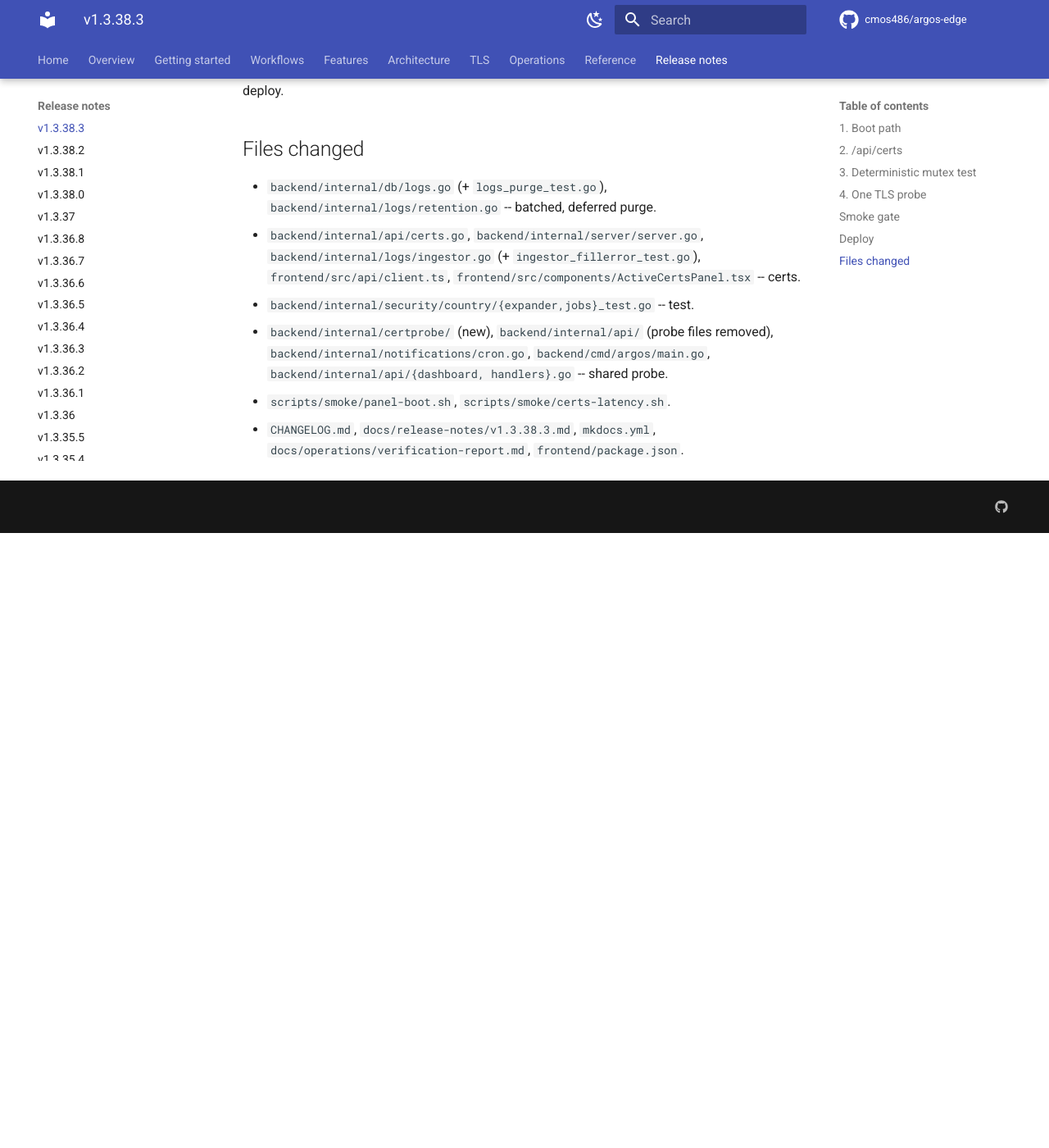
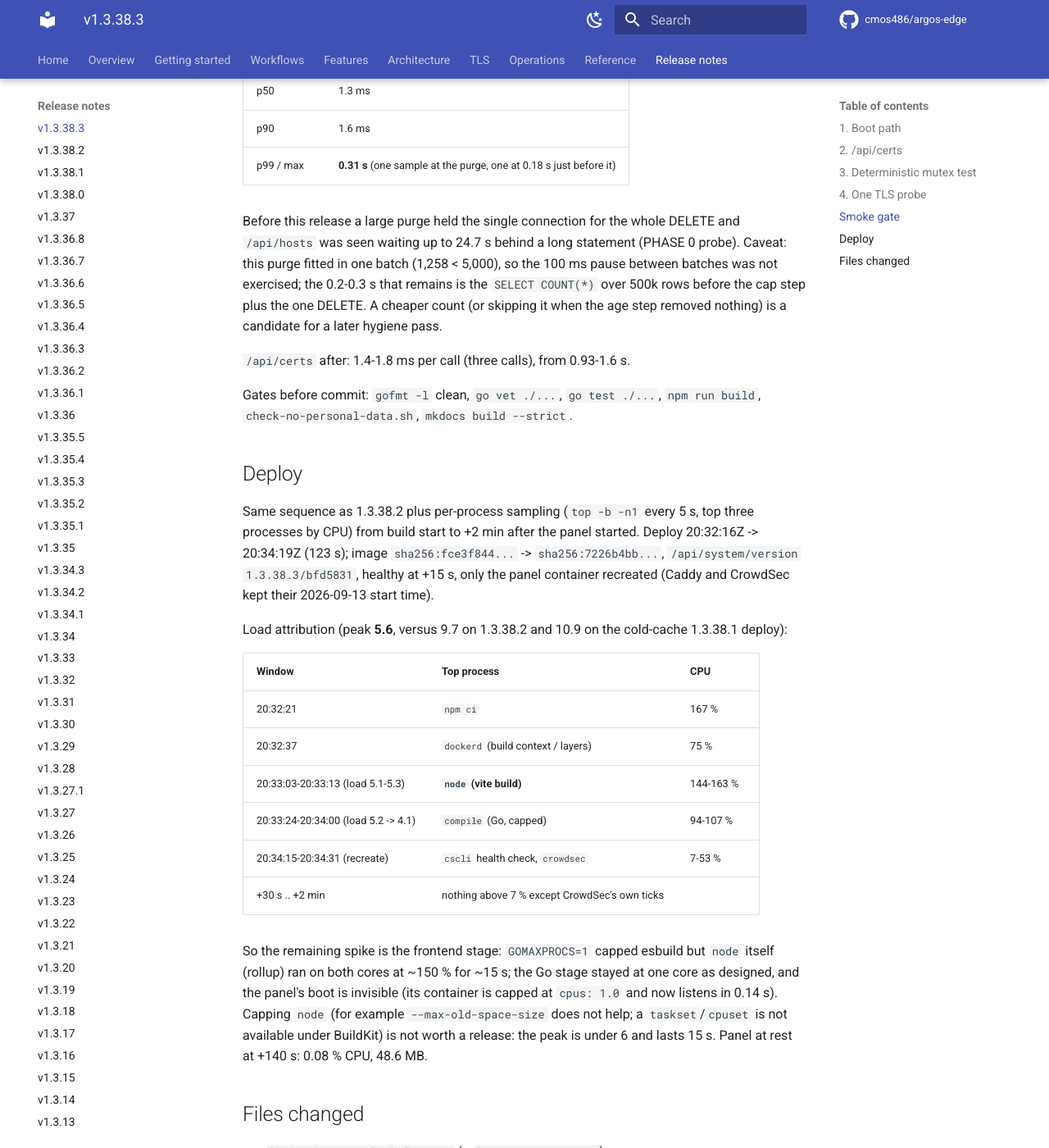
Before and after one commit to cmos486/argos-edge, an MkDocs documentation site: the page built from docs/release-notes/v1.3.38.3.md, in a window 1280 px wide and 1400 px high, scrolled down 3124 px. Shown: the whole window at 82% size. Built offline with MkDocs 1.6.1 and Material for MkDocs 9.7.7, drawn with Linux system fonts in a browser that asks for light colours; comment, search, counter and statistics services are not loaded; before the commit the page ends 3774 px from its top, so only the background shows below that; some of the changed text lies outside the part shown.

Commit message:
docs(release): record v1.3.38.3 after-smokes, purge latency and deploy attribution
Boot-to-listen 1.75 s -> 0.139 s; deferred purge 120.5 s after
listen; /api/hosts across the purge p50 1.3 ms, max 0.31 s.
/api/certs 0.93 s -> 1.4 ms, last-event 0.10 s. Deploy peak load 5.6
(from 9.7): the remainder is node/vite at ~150 % for 15 s, the Go
stage stays at one core, the panel boot is invisible.

```diff
--- a/docs/operations/verification-report.md
+++ b/docs/operations/verification-report.md
@@ -15,8 +15,7 @@
 | Post-v1.3.32 smoke scripts (v1.3.33-v1.3.36.x) | 5 |
 | v1.3.38.x smoke rows (refetch loop, cold latency, warm set, boot, certs) | 5 (4 scripts) |
 | **Total smoke scripts** | **22** |
-| EFFECT-verified PASS against prod stack (panel binary v1.3.35 / v1.3.38.x) | 19 |
-| Pending after-deploy run (panel-boot, certs-latency; v1.3.38.3) | 2 |
+| EFFECT-verified PASS against prod stack (panel binary v1.3.35 / v1.3.38.x) | 21 |
 | Gated on operator-mediated input (creds / TOTP) | 1 (auth-flow) |
 | Legacy regression test (intentionally tests broken path) | 1 (country-block) |
 | **Blockers preventing public release** | **0** |
@@ -68,8 +67,8 @@
 | Dashboard refetch loop (v1.3.38.0) | `dashboard-refetch-loop.sh` | ✅ PASS | Passive AF_PACKET count of `GET /api/dashboard/overview` on the panel's docker bridge, 60 s, operator's browser tab in the foreground: 1,293 on 1.3.35 (FAIL) -> 2 on 1.3.38.0 (PASS) |
 | Cold dashboard latency (v1.3.38.1) | `dashboard-latency.sh` | ✅ PASS | `curl -w %{time_total}` after 40 s idle (30 s cache expired) against prod, threshold 2 s: `dashboard/health` 16.5 s -> 0.044 s, `security/overview` 44.8 s -> 0.003 s (1.3.38.0 -> 1.3.38.1) |
 | Dashboard warm set + probe cache (v1.3.38.2) | `dashboard-latency.sh` (`MAX_SECONDS=1 EXPECT_CACHE=hit`) | ✅ PASS | After 40 s idle `/api/dashboard/health` 0.0007 s with `X-Argos-Cache: hit`; all four default views `hit` at +60 s after start with nobody in the panel; panel at rest 1.9 % CPU. `/api/certs` `last_checked_at` = warm-up probe time; latency still 1.06 s (LIKE in `enrichWithLastEvent`, v1.3.38.3) |
-| Panel boot path (v1.3.38.3) | `panel-boot.sh` | ⏳ pending deploy | Read-only, from the container's boot log: boot-to-listen <= 1 s and first retention purge >= 100 s after listen. Before (1.3.38.2): 1.75 s, purge before listen |
-| Certs list latency (v1.3.38.3) | `certs-latency.sh` | ⏳ pending deploy | `/api/certs` <= 0.3 s without inline last event; `/api/certs/{id}/last-event` 200 <= 0.5 s. Before (1.3.38.2): 0.93 s, 404 |
+| Panel boot path (v1.3.38.3) | `panel-boot.sh` | ✅ PASS | Read-only, from the container's boot log: boot-to-listen 1.75 s -> 0.139 s; first retention purge 120.5 s after listen (was before listen). `/api/hosts` during the purge: p50 1.3 ms, max 0.31 s |
+| Certs list latency (v1.3.38.3) | `certs-latency.sh` | ✅ PASS | `/api/certs` 0.93 s -> 0.001 s without inline last event; `/api/certs/{id}/last-event` 200 in 0.10 s (was 404) |
 
 ## Coverage gaps documented
 
--- a/docs/release-notes/v1.3.38.3.md
+++ b/docs/release-notes/v1.3.38.3.md
@@ -100,9 +100,32 @@
 
 | Smoke | Before (1.3.38.2) | After (1.3.38.3) |
 |---|---|---|
-| `panel-boot.sh`: boot-to-listen <= 1 s; first purge >= 100 s after listen | 1.75 s; purge 0.1 s before listen (FAIL) | _pending deploy_ |
-| `certs-latency.sh`: `/api/certs` <= 0.3 s; no inline event; `last-event` 200 <= 0.5 s | 0.93 s; 404 (FAIL) | _pending deploy_ |
-| `dashboard-latency.sh` (`MAX_SECONDS=1 EXPECT_CACHE=hit`) | PASS | _pending deploy_ (regression check) |
+| `panel-boot.sh`: boot-to-listen <= 1 s; first purge >= 100 s after listen | 1.75 s; purge 0.1 s before listen (FAIL) | **0.139 s**; purge **120.5 s after listen** (PASS) |
+| `certs-latency.sh`: `/api/certs` <= 0.3 s; no inline event; `last-event` 200 <= 0.5 s | 0.93 s; 404 (FAIL) | **0.001 s**; 0 inline; last-event 0.103 s, `event: null` (PASS) |
+| `dashboard-latency.sh` (`MAX_SECONDS=1 EXPECT_CACHE=hit`) | PASS | PASS (health 0.0007 s hit, overview 0.0028 s) |
+
+Measured EFFECT of the batched purge, the number that matters more
+than boot: `/api/hosts` polled every 0.5 s from +112 s to +140 s
+after start, spanning the deferred purge at +120.5 s (1,258 rows
+removed, one batch):
+
+| | value |
+|---|---|
+| samples | 54 |
+| p50 | 1.3 ms |
+| p90 | 1.6 ms |
+| p99 / max | **0.31 s** (one sample at the purge, one at 0.18 s just before it) |
+
+Before this release a large purge held the single connection for
+the whole DELETE and `/api/hosts` was seen waiting up to 24.7 s
+behind a long statement (PHASE 0 probe). Caveat: this purge fitted
+in one batch (1,258 < 5,000), so the 100 ms pause between batches
+was not exercised; the 0.2-0.3 s that remains is the `SELECT
+COUNT(*)` over 500k rows before the cap step plus the one DELETE.
+A cheaper count (or skipping it when the age step removed nothing)
+is a candidate for a later hygiene pass.
+
+`/api/certs` after: 1.4-1.8 ms per call (three calls), from 0.93-1.6 s.
 
 Gates before commit: `gofmt -l` clean, `go vet ./...`, `go test
 ./...`, `npm run build`, `check-no-personal-data.sh`, `mkdocs build
@@ -111,8 +134,34 @@
 ## Deploy
 
 Same sequence as 1.3.38.2 plus per-process sampling (`top -b -n1`
-every 5 s, top three processes by CPU) to attribute the end-of-
-deploy load spike. Findings recorded here after the deploy.
+every 5 s, top three processes by CPU) from build start to +2 min
+after the panel started. Deploy 20:32:16Z -> 20:34:19Z (123 s);
+image `sha256:fce3f844...` -> `sha256:7226b4bb...`,
+`/api/system/version` `1.3.38.3/bfd5831`, healthy at +15 s, only
+the panel container recreated (Caddy and CrowdSec kept their
+2026-09-13 start time).
+
+Load attribution (peak **5.6**, versus 9.7 on 1.3.38.2 and 10.9 on
+the cold-cache 1.3.38.1 deploy):
+
+| Window | Top process | CPU |
+|---|---|---|
+| 20:32:21 | `npm ci` | 167 % |
+| 20:32:37 | `dockerd` (build context / layers) | 75 % |
+| 20:33:03-20:33:13 (load 5.1-5.3) | **`node` (vite build)** | 144-163 % |
+| 20:33:24-20:34:00 (load 5.2 -> 4.1) | `compile` (Go, capped) | 94-107 % |
+| 20:34:15-20:34:31 (recreate) | `cscli` health check, `crowdsec` | 7-53 % |
+| +30 s .. +2 min | nothing above 7 % except CrowdSec's own ticks | |
+
+So the remaining spike is the frontend stage: `GOMAXPROCS=1`
+capped esbuild but `node` itself (rollup) ran on both cores at
+~150 % for ~15 s; the Go stage stayed at one core as designed, and
+the panel's boot is invisible (its container is capped at
+`cpus: 1.0` and now listens in 0.14 s). Capping `node` (for
+example `--max-old-space-size` does not help; a `taskset`/`cpuset`
+is not available under BuildKit) is not worth a release: the peak
+is under 6 and lasts 15 s. Panel at rest at +140 s: 0.08 % CPU,
+48.6 MB.
 
 ## Files changed
 
```
Also changed, not shown: CHANGELOG.md (+15 -5 lines).
